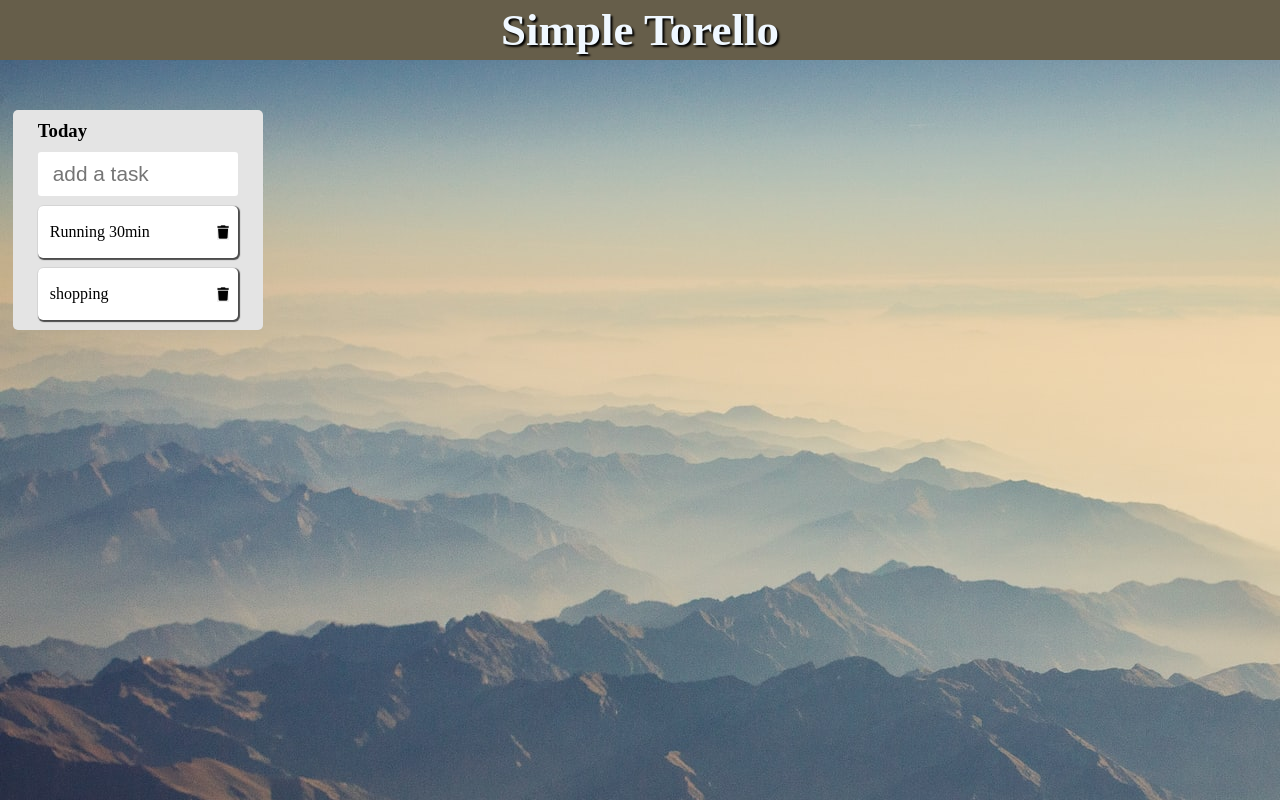
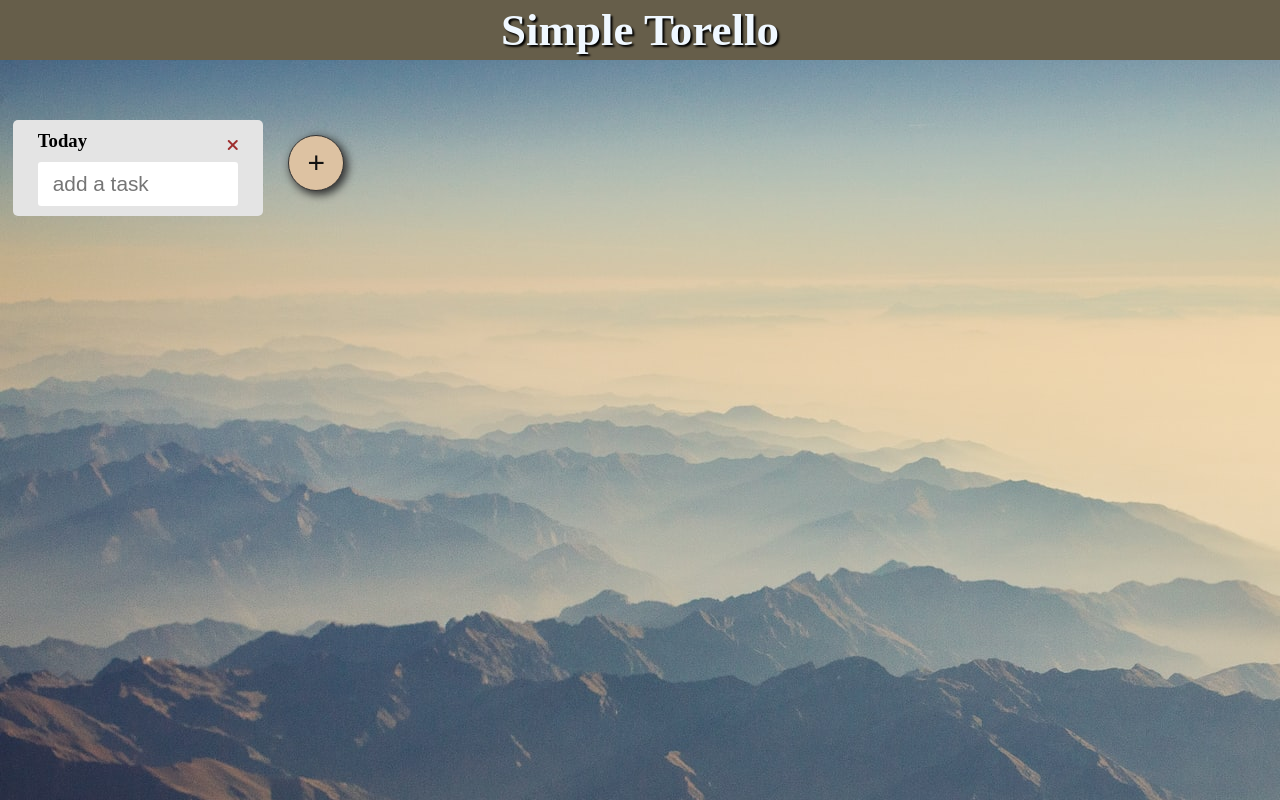
Before and after one commit to y-uchiida/react_training002, a React (Vite) app: page / in a window 1280 px wide. Built offline with nearby package versions, Linux system fonts and the light colour scheme.

Commit message:
implement add and dalete taskCard

```diff
--- /dev/null
+++ b/src/@types/taskCard.d.ts
@@ -0,0 +1,6 @@
+type taskCard = {
+	id: string,
+	draggableId: string,
+	title: string,
+	taskList: task[],
+};
--- /dev/null
+++ b/src/Components/AddTaskCardButton/AddTaskCardButton.css
@@ -0,0 +1,21 @@
+.addTaskCardButtonArea {
+	margin-left: 1%;
+	margin-top: 25px;
+}
+
+.addTaskCardButton {
+	padding: 10px 18px;
+	border-radius: 9999px;
+	font-size: 30px;
+	background-color: rgb(221, 194, 162);
+	color: #111;
+	box-shadow: 3px 3px 8px 1px #333;
+	border: 1px solid #333;
+	cursor: pointer;
+	transition: all 0.3s;
+}
+
+.addTaskCardButton:hover {
+	box-shadow: none;
+	transform: translate(3px, 3px);
+}
--- /dev/null
+++ b/src/Components/AddTaskCardButton/AddTaskCardButton.tsx
@@ -0,0 +1,30 @@
+import React from 'react'
+import './AddTaskCardButton.css'
+import { v4 as uuidv4 } from 'uuid';
+
+type props = {
+	taskCardsList: taskCard[],
+	setTaskCardsList: React.Dispatch<React.SetStateAction<taskCard[]>>,
+}
+
+export const AddTaskCardButton = ({ taskCardsList, setTaskCardsList }: props) => {
+
+	const addTaskCard = () => {
+		const taskCardId = uuidv4();
+		setTaskCardsList([
+			...taskCardsList,
+			{
+				id: taskCardId,
+				draggableId: taskCardId,
+				title: 'Today',
+				taskList: []
+			}
+		]);
+	};
+
+	return (
+		<div className='addTaskCardButtonArea'>
+			<button className='addTaskCardButton' onClick={addTaskCard}>+</button>
+		</div>
+	)
+}
--- a/src/Components/TaskCard/TaskCard.css
+++ b/src/Components/TaskCard/TaskCard.css
@@ -5,3 +5,16 @@
 	background-color: rgb(228,228,228);
 	border-radius: 5px;
 }
+
+.taskCardTitleAndTaskCardDeleteButtonArea {
+	display: flex;
+	justify-content: space-between;
+}
+
+.taskCardDeleteButton {
+	border: none;
+	background-color: rgb(228,228,228);
+	cursor: pointer;
+	font-size: 16px;
+	color: rgb(158, 46, 46);
+}
--- a/src/Components/TaskCard/TaskCard.tsx
+++ b/src/Components/TaskCard/TaskCard.tsx
@@ -4,23 +4,38 @@ import { TaskCardTitle } from './TaskCardTitle'
 import { TaskAddInput } from './TaskAddInput'
 import { Tasks } from './Tasks/Tasks'
 import './TaskCard.css'
-import { v4 as uuidv4 } from 'uuid';
 
-export const TaskCard = () => {
+type props = {
+	key: string,
+	taskCard: taskCard,
+	taskCardsList: taskCard[],
+	setTaskCardsList: React.Dispatch<React.SetStateAction<taskCard[]>>,
+};
+
+export const TaskCard = ({
+	key,
+	taskCard,
+	taskCardsList,
+	setTaskCardsList,
+}: props) => {
 
 	/* 追加するタスクのタイトルになる文字列。TaskAddInputに入力された値を受け取る */
 	const [inputText, setInputText] = useState('');
 
 	/* TaskCardが保持しているtaskの一覧 */
-	const [taskList, setTaskList] = useState<task[]>([
-		{ id: uuidv4(), draggableId: `task-0`, text: 'Running 30min' },
-		{ id: uuidv4(), draggableId: `task-1`, text: 'shopping' }
-	]);
+	const [taskList, setTaskList] = useState<task[]>([]);
 
 	return (
 		<div className="taskCard">
-			<TaskCardTitle />
-			<TaskCardDeleteButton />
+			<div className='taskCardTitleAndTaskCardDeleteButtonArea'>
+				<TaskCardTitle />
+				<TaskCardDeleteButton
+					taskCard={taskCard}
+					taskCardsList={taskCardsList}
+					setTaskCardsList={setTaskCardsList}
+				/>
+			</div>
+
 			<TaskAddInput
 				inputText={inputText}
 				setInputText={setInputText}
--- a/src/Components/TaskCard/TaskCardDeleteButton.tsx
+++ b/src/Components/TaskCard/TaskCardDeleteButton.tsx
@@ -1,7 +1,26 @@
 import React from 'react'
 
-export const TaskCardDeleteButton = () => {
+type props = {
+	taskCard: taskCard,
+	taskCardsList: taskCard[],
+	setTaskCardsList: React.Dispatch<React.SetStateAction<taskCard[]>>,
+};
+
+export const TaskCardDeleteButton = ({
+	taskCard,
+	taskCardsList,
+	setTaskCardsList,
+}: props) => {
+
+	const taskCardDeleteButton = (id: string) => {
+		setTaskCardsList(taskCardsList.filter(e => e.id !== id));
+	};
+
 	return (
-		<></>
+		<>
+			<button className='taskCardDeleteButton' onClick={() => taskCardDeleteButton(taskCard.id)}>
+				<i className='fas fa-times' />
+			</button>
+		</>
 	)
 }
--- /dev/null
+++ b/src/Components/TaskCards/TaskCards.css
@@ -0,0 +1,6 @@
+.taskCardsArea {
+	display: flex;
+	justify-content: flex-start;
+	align-items: flex-start;
+	flex-wrap: wrap;
+}
--- a/src/Components/TaskCards/TaskCards.tsx
+++ b/src/Components/TaskCards/TaskCards.tsx
@@ -1,10 +1,26 @@
-import React from 'react'
+import React, { useState } from 'react'
 import { TaskCard } from '../TaskCard/TaskCard'
+import { AddTaskCardButton } from '../AddTaskCardButton/AddTaskCardButton'
+import './TaskCards.css'
+import { v4 as uuidv4 } from 'uuid';
 
 export const TaskCards = () => {
+
+	const [taskCardsList, setTaskCardsList] = useState<taskCard[]>([
+		{
+			id: uuidv4(),
+			draggableId: uuidv4(),
+			title: '',
+			taskList: [],
+		}
+	]);
+
 	return (
-		<>
-			<TaskCard />
-		</>
+		<div className='taskCardsArea'>
+			{taskCardsList.map(taskCard => (
+				<TaskCard key={taskCard.id} taskCard={taskCard} taskCardsList={taskCardsList} setTaskCardsList={setTaskCardsList} />
+			))}
+			<AddTaskCardButton taskCardsList={taskCardsList} setTaskCardsList={setTaskCardsList} />
+		</div>
 	)
 }
```
Also changed, not shown: src/Components/AddTackCardButton/AddTackCardButton.tsx (deleted, +0 -7 lines).
